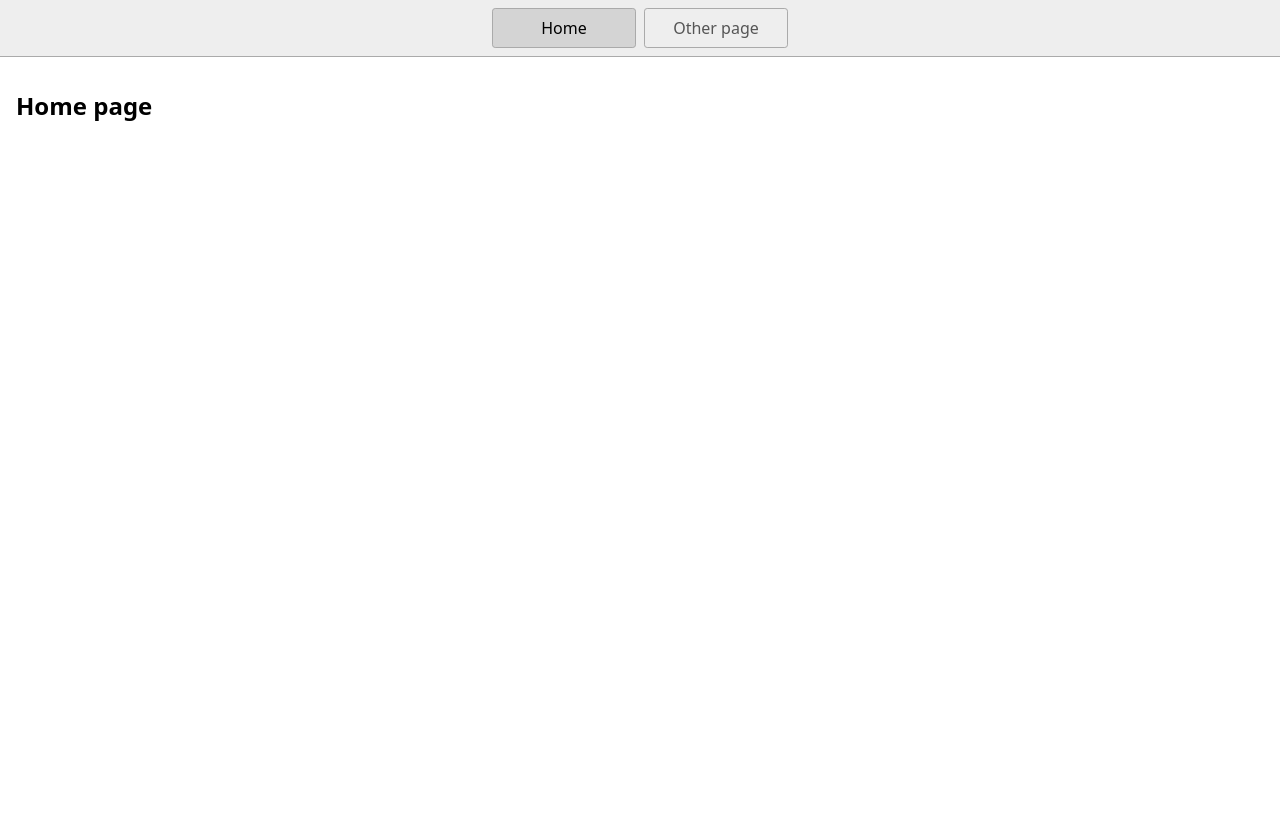
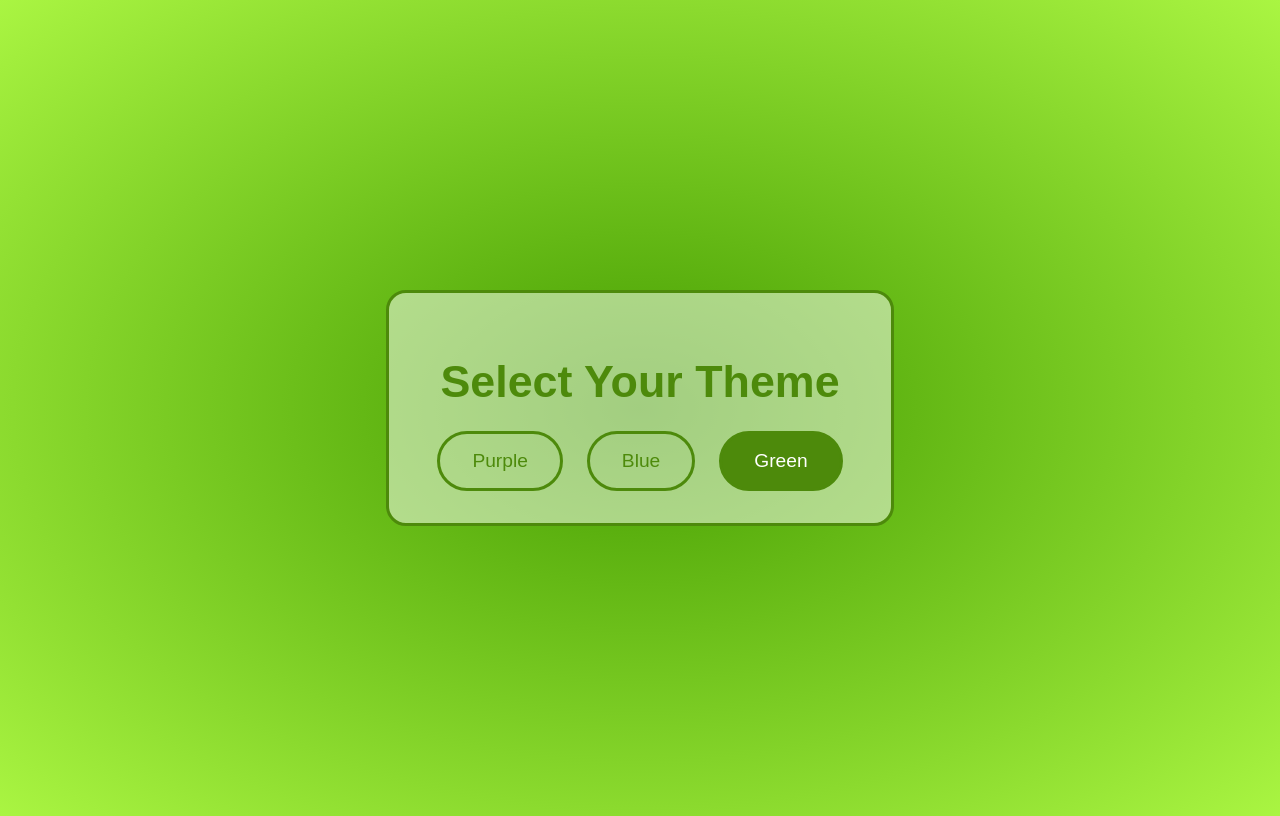
Before and after one commit to Sherlenbon/Theme-Picker, a website: page index.html in a window 1280 px wide. Drawn offline with Linux system fonts and the light colour scheme.

Commit message:
Theme-Picker

```diff
--- a/index.html
+++ b/index.html
@@ -1,23 +1,20 @@
 <!DOCTYPE html>
 <html lang="en">
   <head>
-    <title>Home</title>
+    <title>Theme Picker</title>
     <meta charset="UTF-8" />
     <meta name="viewport" content="width=device-width" />
-    <!--
-      Need a visual blank slate?
-      Remove all code in `styles.css`!
-    -->
     <link rel="stylesheet" href="styles.css" />
     <script type="module" src="script.js"></script>
   </head>
   <body>
-    <nav>
-      <a href="/" aria-current="page">Home</a>
-      <a href="/page2.html">Other page</a>
-    </nav>
-    <main>
-      <h1>Home page</h1>
-    </main>
+    <div class="container">
+      <h1>Select Your Theme</h1>
+      <div class="theme-switcher">
+        <button data-theme="red" aria-pressed="true">Purple</button>
+        <button data-theme="blue" aria-pressed="false">Blue</button>
+        <button data-theme="green" aria-pressed="false">Green</button>
+      </div>
+    </div>
   </body>
 </html>
--- a/script.js
+++ b/script.js
@@ -1 +1,47 @@
-console.log('Hello!');
+// Selectors and default theme
+const pressedButtonSelector = '[data-theme][aria-pressed="true"]';
+const defaultTheme = 'green';
+
+// Apply the selected theme to the document
+const applyTheme = (theme) => {
+  const target = document.querySelector(`[data-theme="${theme}"]`);
+  const previouslyPressed = document.querySelector(pressedButtonSelector);
+
+  // Ensure the previously pressed button is reset
+  if (previouslyPressed) {
+    previouslyPressed.setAttribute('aria-pressed', 'false');
+  }
+
+  // Set the selected button as pressed
+  target.setAttribute('aria-pressed', 'true');
+
+  // Apply theme to the root element
+  document.documentElement.setAttribute("data-selected-theme", theme);
+};
+
+// Handle theme selection when a button is clicked
+const handleThemeSelection = (event) => {
+  const target = event.target;
+  const theme = target.getAttribute('data-theme');
+
+  // Check if the theme is not already applied
+  if (target.getAttribute('aria-pressed') !== "true") {
+    applyTheme(theme);
+    localStorage.setItem('selected-theme', theme); // Save theme selection to local storage
+  }
+};
+
+// Set the initial theme based on saved preference
+const setInitialTheme = () => {
+  const savedTheme = localStorage.getItem('selected-theme') || defaultTheme;
+  applyTheme(savedTheme);
+};
+
+// Initialize theme on page load
+setInitialTheme();
+
+// Add click event listeners to each button
+const buttons = document.querySelectorAll('.theme-switcher button');
+buttons.forEach((button) => {
+  button.addEventListener('click', handleThemeSelection);
+});
--- a/styles.css
+++ b/styles.css
@@ -1,46 +1,73 @@
-* {
-  box-sizing: border-box;
+:root {
+  --border-radius: 5px;
+}
+
+/* Red theme (Default) */
+:root,
+[data-selected-theme="purple"] {
+  --color-background: rgb(227, 211, 242);
+  --color-text: #432f62;
+  --color-accent: #977ac9;
+}
+
+/* Blue theme */
+[data-selected-theme="blue"] {
+  --color-background: #cce3f6;
+  --color-text: #1e3a5f;
+  --color-accent: #5a91d6;
+}
+
+
+/* Green theme */
+[data-selected-theme="green"] {
+  --color-background: #459d01;
+  --color-text: #4d8a0b;
+  --color-accent: #aaf542;
 }
 
 body {
-  margin: 0;
-  font-family: system-ui, sans-serif;
-  color: black;
-  background-color: white;
+  background-color: var(--color-background);
+  background: radial-gradient(var(--color-background), var(--color-accent));
+  color: var(--color-text);
+  font-family: sans-serif;
+  display: flex;
+  align-items: center;
+  justify-content: center;
+  min-height: 100vh;
 }
 
-nav {
-  display: flex;
-  flex-wrap: wrap;
-  align-items: center;
-  justify-content: center;
-  padding: 0.5rem;
-  gap: 0.5rem;
-  border-bottom: solid 1px #aaa;
-  background-color: #eee;
-}
+.container {
+  text-align: center;
+  background-color: rgba(255, 255, 255, 0.5);
+  padding: 2rem 3rem;
+  border: 3px solid var(--color-text);
 
-nav a {
-  display: inline-block;
-  min-width: 9rem;
-  padding: 0.5rem;
-  border-radius: 0.2rem;
-  border: solid 1px #aaa;
-  text-align: center;
-  text-decoration: none;
-  color: #555;
-}
-
-nav a[aria-current='page'] {
-  color: #000;
-  background-color: #d4d4d4;
-}
-
-main {
-  padding: 1rem;
+  border-radius: 20px;
+  max-width: 600px;
 }
 
 h1 {
-  font-weight: bold;
+  font-size: 2.8rem;
+  margin-bottom: 1.5rem;
+}
+
+.theme-switcher {
+  display: flex;
+  justify-content: center;
+  gap: 1.5rem;
   font-size: 1.5rem;
 }
+
+button[data-theme] {
+  padding: 1rem 2rem;
+  font-size: 1.2rem;
+  color: var(--color-text);
+  border: 3px solid var(--color-text);
+  background: transparent;
+  border-radius: 30px;
+  transition: background-color 0.3s, color 0.3s;
+}
+
+button[data-theme][aria-pressed="true"] {
+  background-color: var(--color-text);
+  color: rgb(255, 255, 255)
```
Also changed, not shown: 1 other file.
